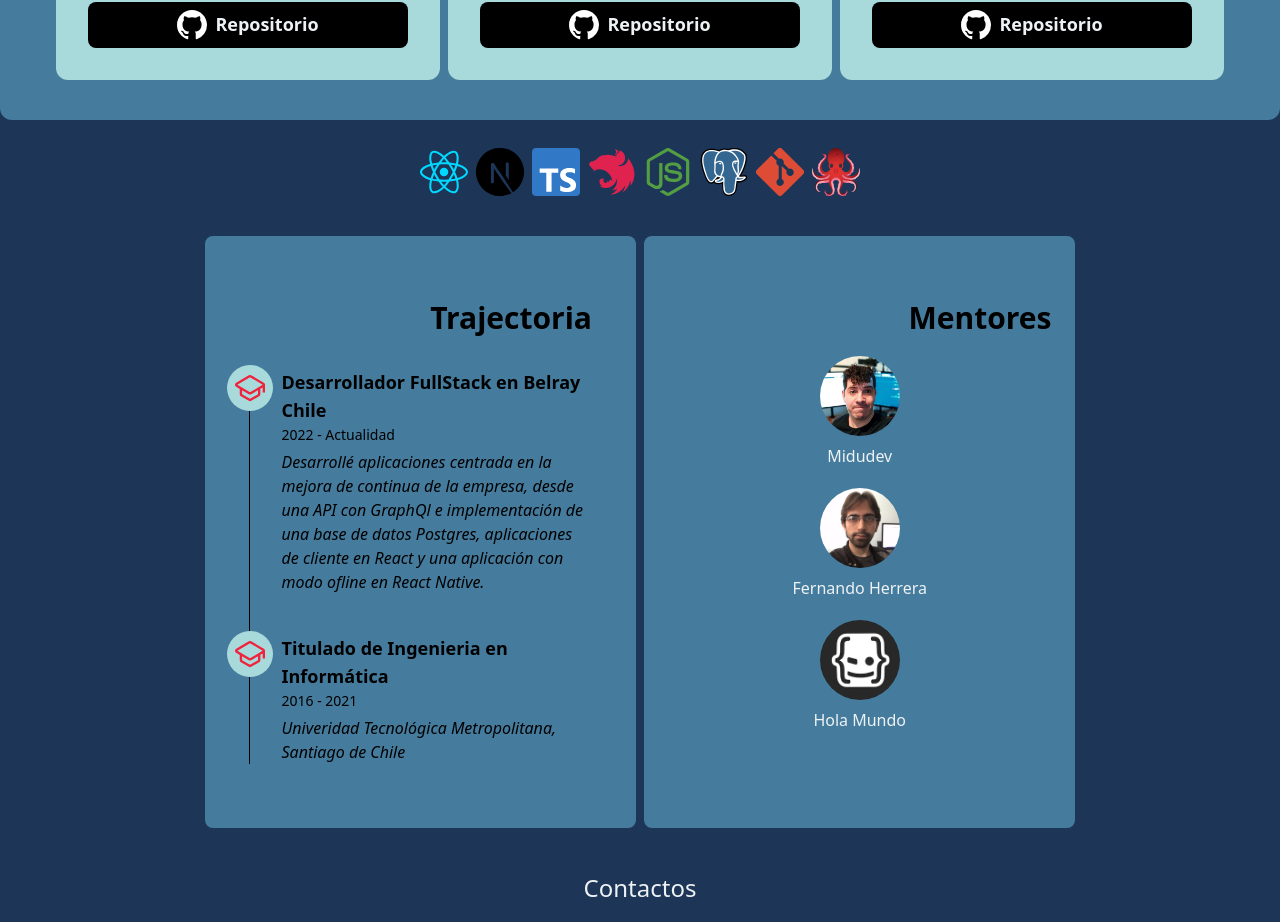
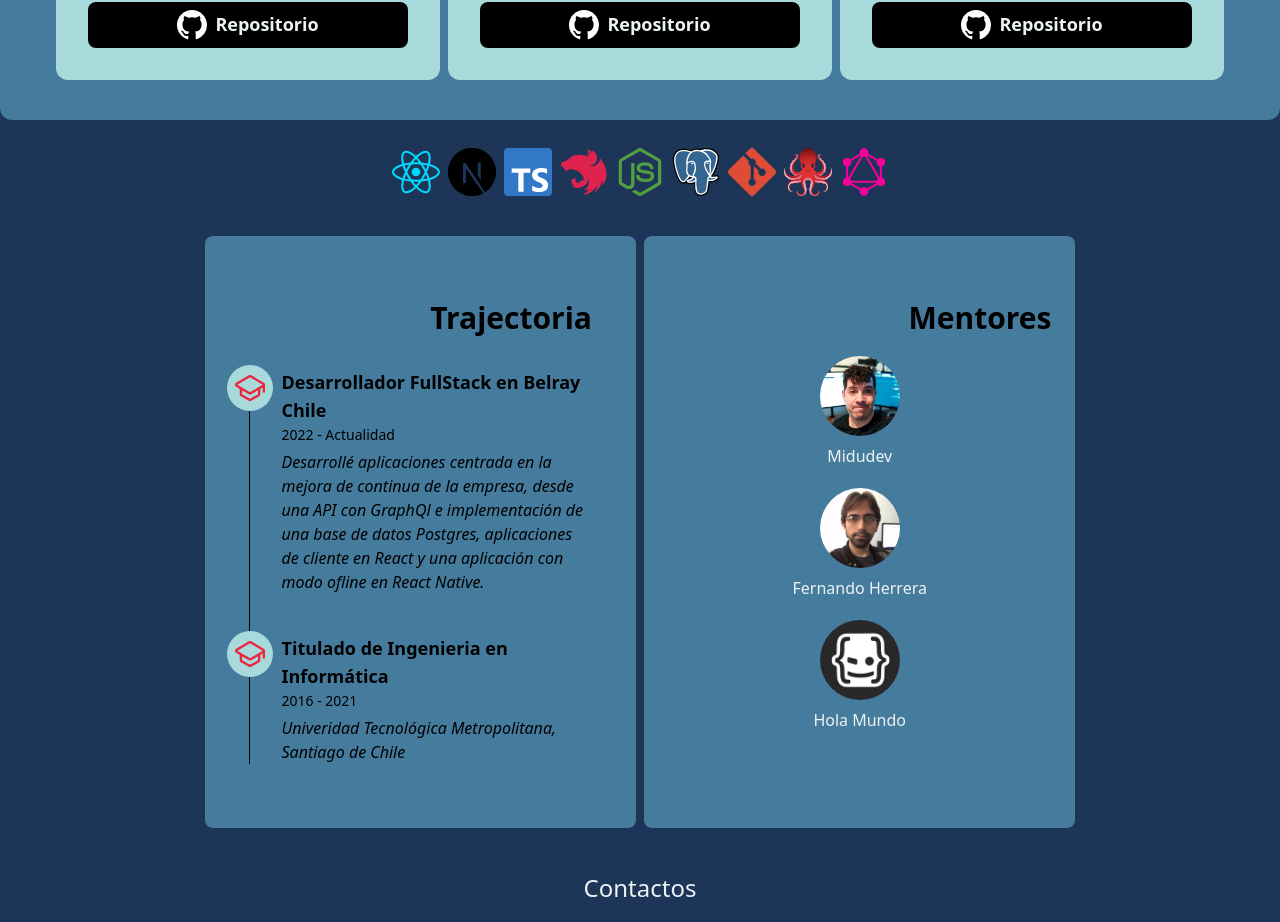
Before and after one commit to H4rasho/portfolio, a Next.js app: page / in a window 1280 px wide. Shown: the part 1149-2071 px from the top of the page. Built offline with nearby package versions, Linux system fonts and the light colour scheme.

Commit message:
add graphql to tecnologies

```diff
--- /dev/null
+++ b/components/icons/Graphql.tsx
@@ -0,0 +1,25 @@
+const GraphQLIcon = () => (
+  <svg
+    xmlns="http://www.w3.org/2000/svg"
+    className="w-12 h-12"
+    viewBox="0 0 100 100"
+    fill="#e10098"
+    style={{
+      fill: "color(display-p3 .8824 0 .5961)",
+    }}
+  >
+    <path
+      fillRule="evenodd"
+      clipRule="evenodd"
+      d="m50 6.903 37.323 21.549v43.096L50 93.097 12.677 71.548V28.451L50 6.903ZM16.865 30.87v31.656L44.28 15.041 16.864 30.87ZM50 13.51 18.398 68.246h63.205L50 13.509Zm27.415 58.924h-54.83L50 88.261l27.415-15.828Zm5.72-9.908L55.72 15.041 83.136 30.87v31.656Z"
+    />
+    <circle cx={50} cy={9.321} r={8.82} />
+    <circle cx={85.229} cy={29.66} r={8.82} />
+    <circle cx={85.229} cy={70.34} r={8.82} />
+    <circle cx={50} cy={90.679} r={8.82} />
+    <circle cx={14.766} cy={70.34} r={8.82} />
+    <circle cx={14.766} cy={29.66} r={8.82} />
+  </svg>
+);
+
+export default GraphQLIcon;
--- a/components/icons/Tecnologis.tsx
+++ b/components/icons/Tecnologis.tsx
@@ -1,4 +1,5 @@
 import GitIcon from "./Git";
+import GraphQLIcon from "./Graphql";
 import NestIcon from "./NestIcon";
 import NextIcon from "./NextIcon";
 import NodeIcon from "./Node";
@@ -40,4 +41,8 @@ export const TECNOLOGIES = [
     title: "Testing Library",
     icon: <TestingLibraryIcon />,
   },
+  {
+    title: "GraphQL",
+    icon: <GraphQLIcon />,
+  },
 ];
```
